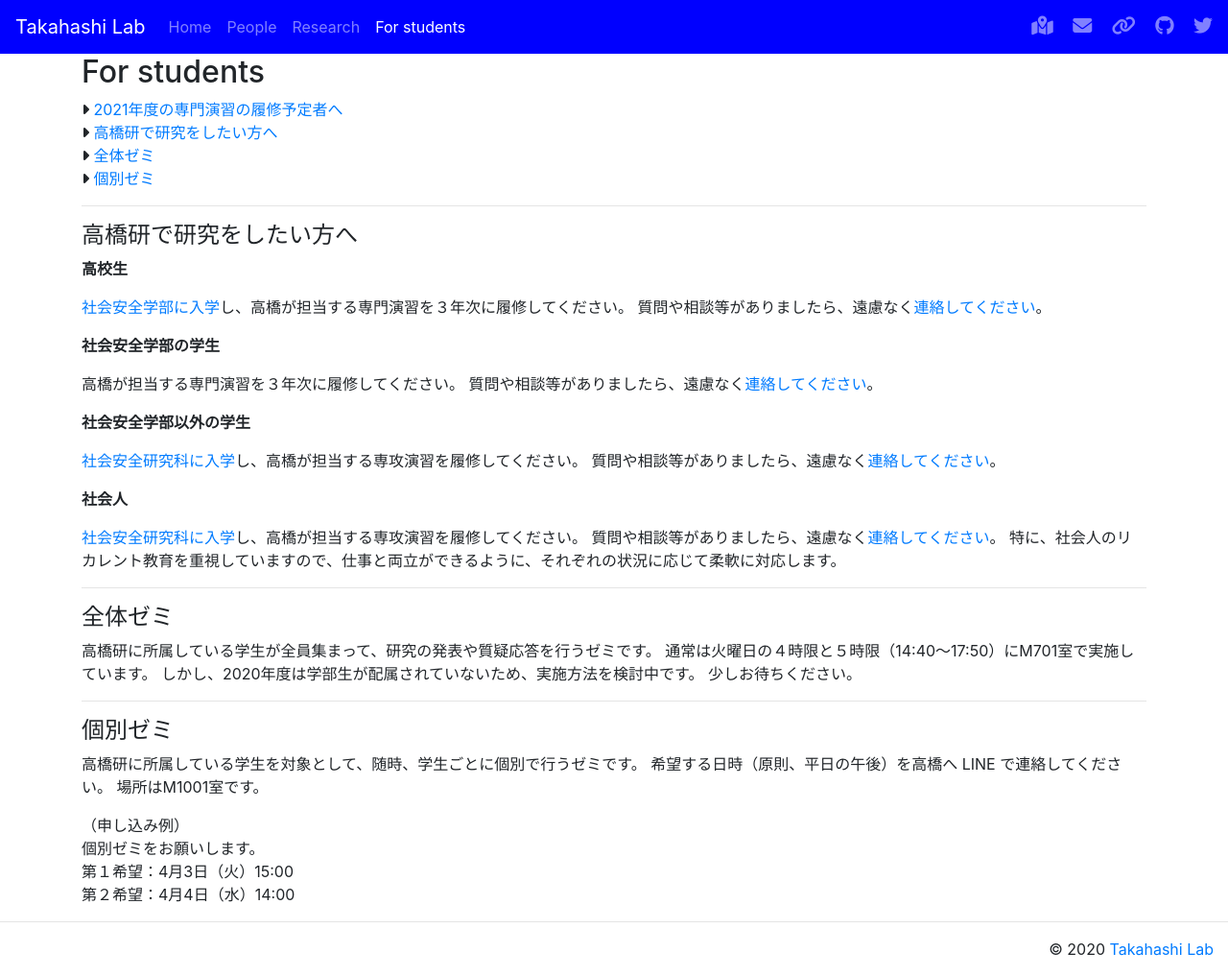
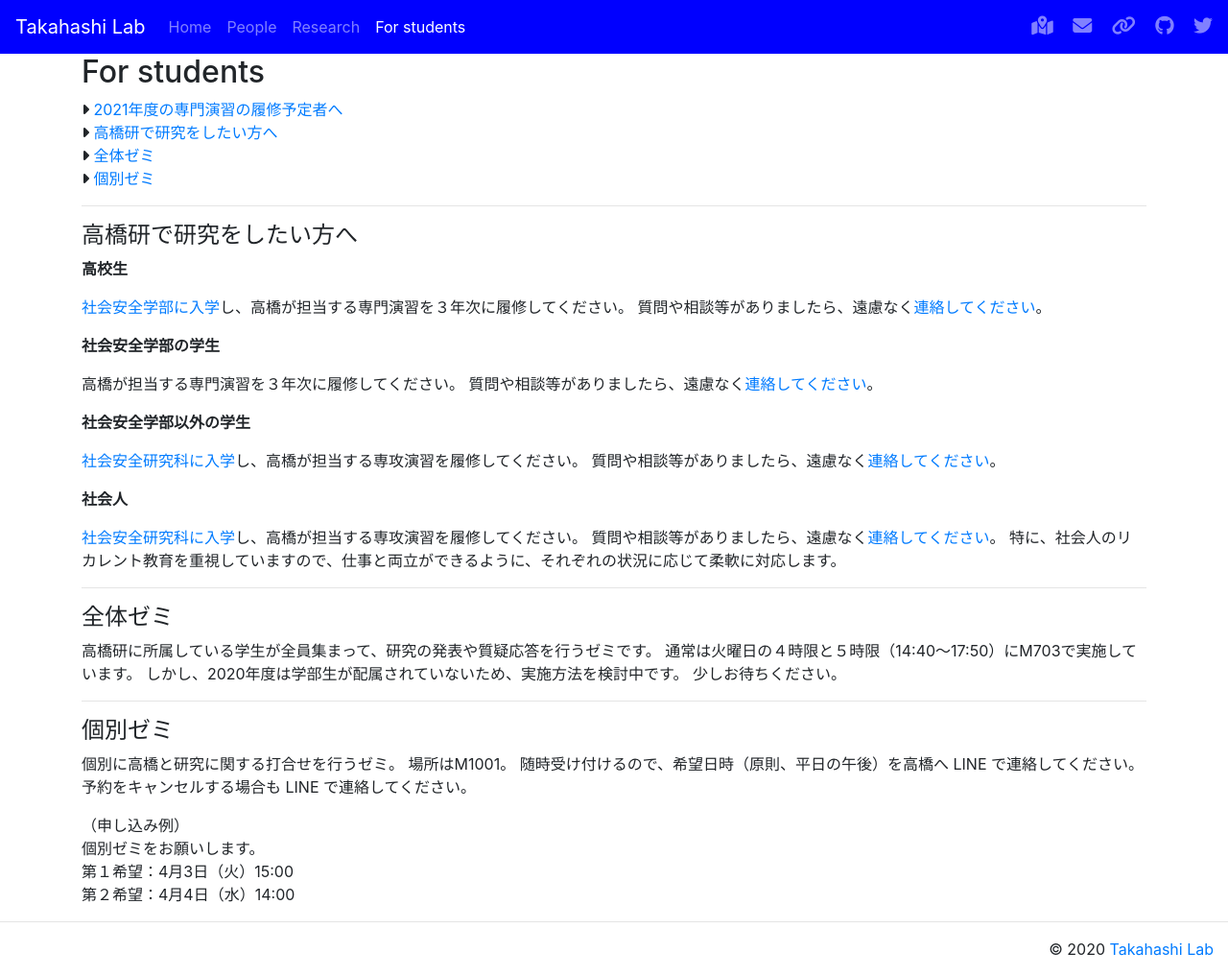
Before and after one commit to tkhslab/tkhslab.github.io, a Jekyll site: the page built from forstudents.md, in a window 1280 px wide. Shown: the whole page at 96% size. Built offline with Jekyll 4.4.1, drawn with Linux system fonts in a browser that asks for light colours; nearby versions of some CDN libraries.

Commit message:
revise indivisual seminar

```diff
--- a/forstudents.md
+++ b/forstudents.md
@@ -35,16 +35,17 @@ title: For students
 
 #### 全体ゼミ
 高橋研に所属している学生が全員集まって、研究の発表や質疑応答を行うゼミです。
-通常は火曜日の４時限と５時限（14:40〜17:50）にM701室で実施しています。
+通常は火曜日の４時限と５時限（14:40〜17:50）にM703で実施しています。
 しかし、2020年度は学部生が配属されていないため、実施方法を検討中です。
 少しお待ちください。
 
 ---
 
 #### 個別ゼミ
-高橋研に所属している学生を対象として、随時、学生ごとに個別で行うゼミです。
-希望する日時（原則、平日の午後）を高橋へ LINE で連絡してください。
-場所はM1001室です。
+個別に高橋と研究に関する打合せを行うゼミ。
+場所はM1001。
+随時受け付けるので、希望日時（原則、平日の午後）を高橋へ LINE で連絡してください。
+予約をキャンセルする場合も LINE で連絡してください。
 
 （申し込み例）<br>
 個別ゼミをお願いします。<br>
```
